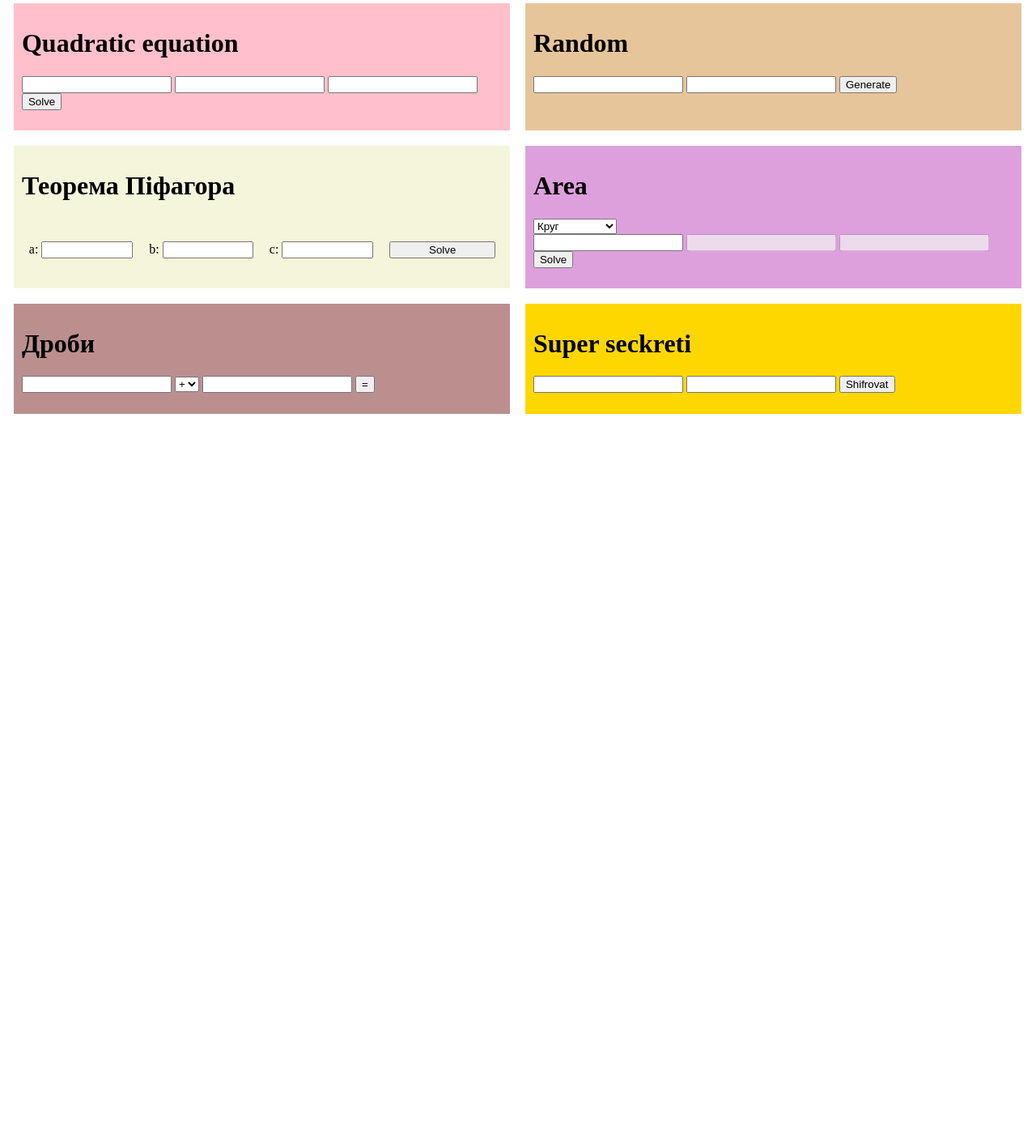
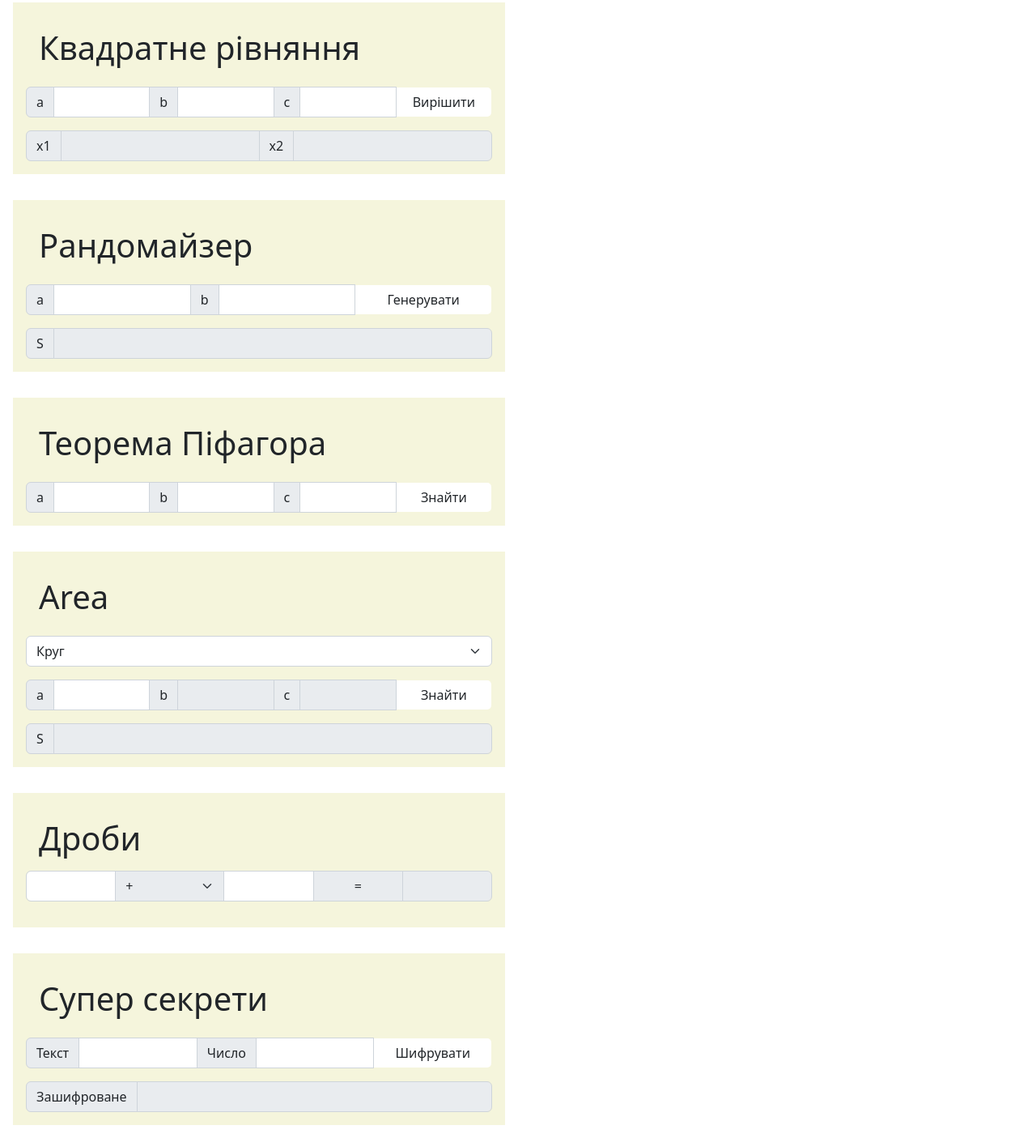
Before and after one commit to zitaloti/cool-site, a plain HTML site: page index.html in a window 1280 px wide. Shown: the part 13-1418 px from the top of the page at 81% size. Before the commit the page ends 800 px from the top, so only its background shows below. Drawn offline with nearby package versions, Linux system fonts and the light colour scheme.

Commit message:
Add files via upload

```diff
--- a/index.html
+++ b/index.html
@@ -6,90 +6,135 @@
     <meta http-equiv="X-UA-Compatible" content="IE=edge">
     <meta name="viewport" content="width=device-width, initial-scale=1.0">
     <link rel="stylesheet" href="stile.css">
-    <title>Document</title>
+    <!-- CSS only -->
+    <link href="https://cdn.jsdelivr.net/npm/bootstrap@5.2.2/dist/css/bootstrap.min.css" rel="stylesheet"
+        integrity="sha384-Zenh87qX5JnK2Jl0vWa8Ck2rdkQ2Bzep5IDxbcnCeuOxjzrPF/et3URy9Bv1WTRi" crossorigin="anonymous">
+    <title>Скарбничка</title>
 </head>
 
 <body>
+    <div class="col-md-6 p-3" style="background-color: beige;">
         <div class="row">
-        <div class="col" style="background-color: pink;">
-            <h1>Quadratic equation</h1>
-            <p>
-                <input type="text" id="a">
-                <input type="text" id="b">
-                <input type="text" id="c">
-                <button onclick="solve();">Solve</button>
-            </p>
-            <p id="quadratic-equation-result"></p>
+            <div class="col-xl-12 h1">Квадратне рівняння</div>
+            <div class="input-group mb-3">
+                <span class="input-group-text">a</span>
+                    <input type="number" class="form-control" id="a">
+                    <span class="input-group-text">b</span>
+                    <input type="number" class="form-control" id="b">
+                    <span class="input-group-text">c</span>
+                    <input type="number" class="form-control" id="c">
+                    <input type="button" class="form-control btn" onclick="solve();" style="background-color: white;"
+                        value="Вирішити">
             </div>
-        <div class="col" style="background-color: rgb(230, 197, 154);">
-            <h1>Random</h1>
-            <p>
-                <input type="text" id="x">
-                <input type="text" id="y">
-                <button onclick="generate();">Generate</button>
-            </p>
-            <p id="random-result"></p>
+            <div class="input-group">
+                <span class="input-group-text">x1</span>
+                <input type="text" class="form-control" id="quadratic-equation-result" disabled>
+                <span class="input-group-text">x2</span>
+                <input type="text" class="form-control" id="quadratic-equation-result" disabled>
             </div>
-        <div class="col row" style="background-color: beige;">
-            <h1 style="width: 100%;">Теорема Піфагора</h1>
-            <div class="col4">
-                <span style="width: 20%;">a:</span>
-                <input type="number" id="ca" style="width: 80%;">
         </div>
-            <div class="col4">
-                <span style="width: 20%;">b:</span>
-                <input type="number" id="cb" style="width: 80%;">
     </div>
-            <div class="col4">
-                <span style="width: 20%;">c:</span>
-                <input type="number" id="cc" style="width: 80%;">
+    <div class="col-md-6 p-3" style="background-color: beige;">
+        <div class="row">
+            <div class="col-xl-12 h1">Рандомайзер</div>
+            <div class="input-group mb-3">
+                <span class="input-group-text">a</span>
+                <input type="number" class="form-control" id="x">
+                <span class="input-group-text">b</span>
+                <input type="number" class="form-control" id="y">
+                <input type="button" class="form-control btn" onclick="generate();" style="background-color: white;"
+                    value="Генерувати">
             </div>
-            <div class="col4">
-                <button onclick="pifagor();" style="width: 100%;">Solve</button>
+            <div class="input-group">
+                <span class="input-group-text">S</span>
+                <input type="text" class="form-control" id="random-result" disabled>
             </div>
-            <p id="pifagor-result"></p>
         </div>
-        <div class="col" style="background-color: plum;">
-            <h1>Area</h1>
-            <div>
-                <select id="var" onchange="changeFigure();">
+    </div>
+        <div class="col-md-6 p-3" style="background-color: beige;">
+            <div class="row">
+                <div class="col-xl-12 h1">Теорема Піфагора</div>
+                <div class="input-group">
+                    <span class="input-group-text">a</span>
+                    <input type="number" class="form-control" id="ca">
+                    <span class="input-group-text">b</span>
+                    <input type="number" class="form-control" id="cb">
+                    <span class="input-group-text">c</span>
+                    <input type="number" class="form-control" id="cc">
+                    <input type="button" class="form-control btn" onclick="pifagor();" style="background-color: white;"
+                        value="Знайти">
+                </div>
+            </div>
+        </div>
+        <div class="col-md-6 p-3" style="background-color: beige;">
+            <div class="row">
+                <div class="col-xl-12 h1">Area</div>
+                <div class="mb-3">
+                    <select class="form-select" id="var" onchange="changeFigure();">
                         <option value="circle">Круг</option>
                         <option value="rectangle">Прямокутник</option>
                         <option value="triangle">Трикутниик</option>
                     </select>
                 </div>
-            <input type="text" id="sa">
-            <input type="text" id="sb" disabled>
-            <input type="text" id="sc" disabled>
-            <button onclick="area();">Solve</button>
-            <p id="area-result"></p>
+                <div class="input-group mb-3">
+                    <span class="input-group-text">a</span>
+                    <input type="number" class="form-control" id="sa">
+                    <span class="input-group-text">b</span>
+                    <input type="number" class="form-control" id="sb" disabled>
+                    <span class="input-group-text">c</span>
+                    <input type="number" class="form-control" id="sc" disabled>
+                    <input type="button" class="form-control btn" onclick="area();" style="background-color: white;"
+                        value="Знайти">
                 </div>
-        <div class="col" style="background-color: rosybrown;">
-            <h1>Дроби</h1>
-            <div>
-                <input type="text" id="f1" >
-                <select id="var1">
+                <div class="input-group">
+                    <span class="input-group-text">S</span>
+                    <input type="text" class="form-control" id="area-result" disabled>
+                </div>
+            </div>
+        </div>
+        <div class="col-md-6 p-3" style="background-color: beige;">
+            <div class="h1 m-3">Дроби</div>
+            <div class="input-group mb-3">
+                <input type="text" class="form-control" id="sa">
+                <select class="form-select" style="background-color: #e9ecef;" id="var1" onchange="changeFigure();">
                     <option value="plus">+</option>
                     <option value="minus">-</option>
                     <option value="mult">*</option>
                     <option value="div">/</option>
                 </select>
-                <input type="text" id="f2" >
-                <button onclick="fraction();">=</button>
-                <span id="fraction-result"></span>
+                <input type="text" class="form-control" id="sb">
+                <input
+                    type="button"
+                    class="form-control"
+                    onclick="fraction();"
+                    style="background-color: #e9ecef;"
+                    value="=">
+                <input type="text" class="form-control" id="fraction-result" disabled>
             </div>
         </div>
-        <div class="col" style="background-color: gold;">
-            <h1>Super seckreti</h1>
-            <p>
-                <input type="text" id="t">
-                <input type="text" id="k">
-                <button onclick="shifr();">Shifrovat</button>
-            </p>
-            <p id="shifr-result"></p>
+        </div>
+        <div class="col-md-6 p-3" style="background-color: beige;">
+            <div class="row">
+                <div class="col-xl-12 h1">Супер секрети</div>
+                <div class="input-group mb-3">
+                    <span class="input-group-text">Текст</span>
+                    <input type="number" class="form-control" id="t">
+                    <span class="input-group-text">Число</span>
+                    <input type="number" class="form-control" id="k">
+                    <input type="button" class="form-control btn" onclick="shifr();" style="background-color: white;"
+                        value="Шифрувати">
+                </div>
+                <div class="input-group">
+                    <span class="input-group-text">Зашифроване</span>
+                    <input type="text" class="form-control" id="shifr-result" disabled>
+                </div>
             </div>
     </div>
     <script src="ret.js"></script>
+    <!-- JavaScript Bundle with Popper -->
+    <script src="https://cdn.jsdelivr.net/npm/bootstrap@5.2.2/dist/js/bootstrap.bundle.min.js"
+        integrity="sha384-OERcA2EqjJCMA+/3y+gxIOqMEjwtxJY7qPCqsdltbNJuaOe923+mo//f6V8Qbsw3"
+        crossorigin="anonymous"></script>
 </body>
 
 </html>
--- a/ret.js
+++ b/ret.js
@@ -5,10 +5,10 @@ function solve() {
     if (b ** 2 - 4 * a * c > 0) {
         let x1 = (-b + Math.sqrt(b ** 2 - 4 * a * c)) / 2 * a
         let x2 = (-b - Math.sqrt(b ** 2 - 4 * a * c)) / 2 * a
-        document.getElementById("quadratic-equation-result").innerHTML = `x1 = ${x1}, x2 = ${x2}`
+        document.getElementById("quadratic-equation-result").value = `x1 = ${x1}, x2 = ${x2}`
     }
     else {
-        document.getElementById("quadratic-equation-result").innerHTML = "D<0"
+        document.getElementById("quadratic-equation-result").value = "D<0"
     }
 }
 
@@ -16,7 +16,7 @@ function generate() {
     let x = Number(document.getElementById("x").value)
     let y = Number(document.getElementById("y").value)
     let t = Math.round(Math.random() * (y - x)) + x
-    document.getElementById("random-result").innerHTML = t
+    document.getElementById("random-result").value = t
 }
 
 function pifagor() {
@@ -76,7 +76,7 @@ function area() {
     const b = Number(document.getElementById('sb').value);
     const c = Number(document.getElementById('sc').value);
     if(a<0 || b<0 || c<0){
-        document.getElementById("area-result").innerHTML = "Ті дурачок?"
+        document.getElementById("area-result").value = "Ті sho дурачок?"
     }
     else{
     switch (selectedFigure) {
@@ -91,7 +91,7 @@ function area() {
             s = Math.sqrt(p * (p - a) * (p - b) * (p - c))
             break;
     }
-    document.getElementById("area-result").innerHTML = s
+    document.getElementById("area-result").value = s
 }
 }
 
@@ -111,7 +111,7 @@ function fraction() {
             n = f1n * f2d + f2n * f1d
             console.log(n, d)
             if (n % d == 0) {
-                document.getElementById("fraction-result").innerHTML = n / d
+                document.getElementById("fraction-result").value = n / d
             }
             else {
                 let a = n, b = d
@@ -124,14 +124,14 @@ function fraction() {
                     }
                 }
                 let nsd = a + b
-                document.getElementById("fraction-result").innerHTML = `${n / nsd}/${d / nsd}`
+                document.getElementById("fraction-result").value = `${n / nsd}/${d / nsd}`
             }
             break
         case 'minus':
             d = f1d * f2d
             n = f1n * f2d - f2n * f1d
             if (n % d == 0) {
-                document.getElementById("fraction-result").innerHTML = n / d
+                document.getElementById("fraction-result").value = n / d
             }
             else {
                 let a = n, b = d
@@ -144,14 +144,14 @@ function fraction() {
                     }
                 }
                 let nsd = a + b
-                document.getElementById("fraction-result").innerHTML = `${n / nsd}/${d / nsd}`
+                document.getElementById("fraction-result").value = `${n / nsd}/${d / nsd}`
             }
             break
         case 'mult':
             d = f1d * f2d
             n = f1n * f1n
             if (n % d == 0) {
-                document.getElementById("fraction-result").innerHTML = n / d
+                document.getElementById("fraction-result").value = n / d
             }
             else {
                 let a = n, b = d
@@ -164,14 +164,14 @@ function fraction() {
                     }
                 }
                 let nsd = a + b
-                document.getElementById("fraction-result").innerHTML = `${n / nsd}/${d / nsd}`
+                document.getElementById("fraction-result").value = `${n / nsd}/${d / nsd}`
             }
             break
         case 'div':
             d = f1d * f2n
             n = f1n * f2d
             if (n % d == 0) {
-                document.getElementById("fraction-result").innerHTML = n / d
+                document.getElementById("fraction-result").value = n / d
             }
             else {
                 let a = n, b = d
@@ -184,7 +184,7 @@ function fraction() {
                     }
                 }
                 let nsd = a + b
-                document.getElementById("fraction-result").innerHTML = `${n / nsd}/${d / nsd}`
+                document.getElementById("fraction-result").value = `${n / nsd}/${d / nsd}`
             }
     }
 }
@@ -192,7 +192,7 @@ function fraction() {
 function shifr() {
     let t = (document.getElementById('t').value);
     let k = Number(document.getElementById('k').value);
-    al = "абвгґдеєжзиіїйклмнопрстуфхцчшщьюя".split("")
+    al = "абвгґдеєжзиіїйклмнопрстуфхцчшщьюяАБВГҐДЕЄЖЗИІЇЙКЛМНОПРСТУФХЦЧШЩЬЮЯ .,!&*$@\"?#)(+_-/\\|;:\'<>{}[]".split("")
     let g = ""
     for (let s of t) {
         let h = al.indexOf(s)
--- a/stile.css
+++ b/stile.css
@@ -16,3 +16,8 @@
     margin: 0.75%;
     padding: 0.75%;
 }
+
+[class*="col-"] {
+    background-clip: padding-box;
+    border: 1rem solid transparent;
+}
```
Lines whose indentation alone changed are shown as unchanged.
